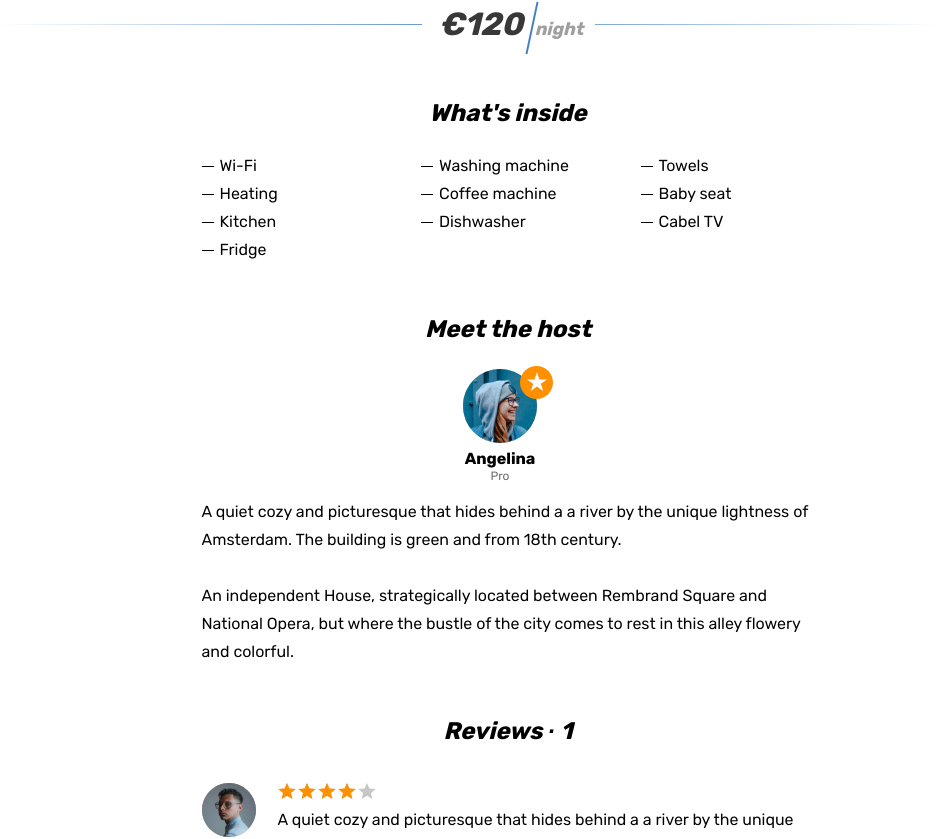
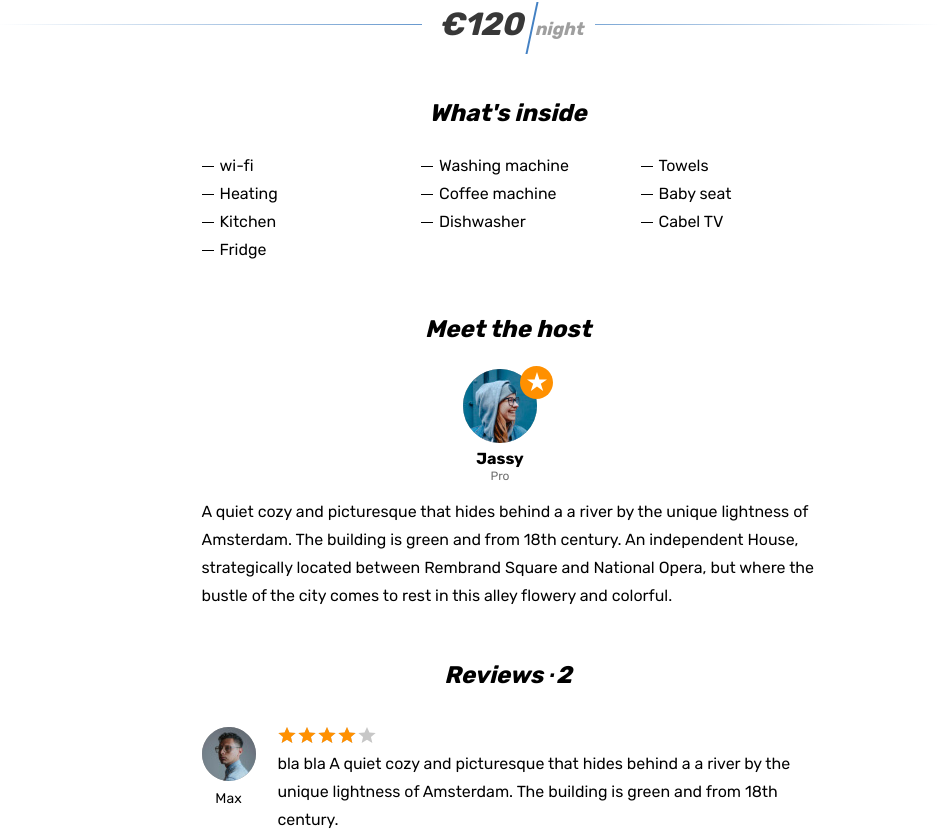
Before and after one commit to htmlacademy-react/243523-six-cities-10, a React (Create React App) app in the folder project/: page /offer/1 in a window 1280 px wide. Shown: the part 752-1591 px from the top of the page, without its empty margins (132-1070 px from the left). Built offline with nearby package versions, Linux system fonts and the light colour scheme.

Commit message:
Changed components according to the mocks & types

```diff
--- a/project/src/components/card-list/card-list.tsx
+++ b/project/src/components/card-list/card-list.tsx
@@ -8,7 +8,7 @@ export type CardListProps = {
 }
 
 export const CardList: FC<CardListProps> = ({offers}) => {
-  const [activeCard, setActiveCard] = useState<string>();
+  const [activeCard, setActiveCard] = useState<number>();
 
   return (
     <>
--- a/project/src/components/card/card.tsx
+++ b/project/src/components/card/card.tsx
@@ -7,7 +7,7 @@ import {AppRoute, transformRoute} from 'types/const';
 export type CardProps = {
   card: Offer;
   onHover: () => void;
-  activeCard?: string;
+  activeCard?: number;
 }
 
 const Card: FC<CardProps> = ({card, onHover, activeCard}) => (
@@ -41,7 +41,7 @@ const Card: FC<CardProps> = ({card, onHover, activeCard}) => (
         </div>
       </div>
       <h2 className="place-card__name">
-        <Link to={(transformRoute(`${AppRoute.Room}/${activeCard}`))}>{card.description}</Link>
+        <Link to={(transformRoute(`${AppRoute.Room}/${activeCard}`))}>{card.title}</Link>
       </h2>
       <p className="place-card__type">{card.type}</p>
     </div>
--- a/project/src/components/favorite-card/favorite-card.tsx
+++ b/project/src/components/favorite-card/favorite-card.tsx
@@ -56,7 +56,7 @@ export const FavoriteCard: FC<FavoriteCardProps> = ({favoritesPlaces}) => (
                     <h2 className="place-card__name">
                       <Link
                         to={(transformRoute(`${AppRoute.Room}/${favoriteOffer.id}`))}
-                      >{favoriteOffer.description}
+                      >{favoriteOffer.title}
                       </Link>
                     </h2>
                     <p className="place-card__type">{favoriteOffer.type}</p>
--- a/project/src/mocks/offers.ts
+++ b/project/src/mocks/offers.ts
@@ -2,78 +2,189 @@ import {Offer} from 'types/offers';
 
 export const offers: Offer[] = [
   {
-    id: '1',
+    id: 1,
     type: 'Apartment',
     city: {
       name: 'Amsterdam',
-      location: ''
+      location: {
+        latitude: 52.3909553943508,
+        longitude: 4.85309666406198,
+        zoom: 15
+      }
     },
     image: '/img/apartment-01.jpg',
-    description: 'Beautiful & luxurious apartment at great location',
+    description: 'A quiet cozy and picturesque that hides behind a a river by the unique lightness of Amsterdam. The building is green and from 18th century.\n' +
+      'An independent House, strategically located between Rembrand Square and National Opera, but where the bustle of the city comes to rest in this alley flowery and colorful.',
     currency: '€',
     price: 120,
     rating: 5,
     status: 'Premium',
     isPremium: true,
     isFavorite: true,
+    bedrooms: 2,
+    goods: ['wi-fi',
+      ' Washing machine',
+      'Towels',
+      'Heating',
+      'Coffee machine',
+      'Baby seat',
+      ' Kitchen',
+      'Dishwasher',
+      'Cabel TV',
+      'Fridge'],
+    host: {
+      avatarUrl: '/img/avatar-angelina.jpg',
+      id: 1,
+      isPro: true,
+      name: 'Jassy',
+    },
+    images: ['string'],
+    location: {
+      latitude: 52.3909553943508,
+      longitude: 4.85309666406198,
+      zoom: 15
+    },
+    maxAdults: 2,
+    previewImage: 'string',
+    title: 'Beautiful & luxurious studio at great location',
   },
   {
-    id: '2',
+    id: 2,
     type: 'Apartment',
     city: {
       name: 'Amsterdam',
-      location: '',
+      location: {
+        latitude: 52.369553943508,
+        longitude: 4.85309666406198,
+        zoom: 15,
+      },
     },
     image: '/img/room.jpg',
-    description: 'Wood and stone place',
+    description: 'A quiet cozy and picturesque that hides behind a a river by the unique lightness of Amsterdam. The building is green and from 18th century.\n' +
+      'An independent House, strategically located between Rembrand Square and National Opera, but where the bustle of the city comes to rest in this alley flowery and colorful.',
     currency: '€',
     price: 80,
     rating: 4,
+    bedrooms: 1,
     isFavorite: false,
+    isPremium: false,
+    goods: ['wi-fi',
+      ' Washing machine',
+      'Towels',
+      'Heating',
+      'Coffee machine',
+      'Baby seat',
+      ' Kitchen',
+      'Dishwasher',
+      'Cabel TV',
+      'Fridge'],
+    host: {
+      avatarUrl: '/img/avatar.svg',
+      id: 1,
+      isPro: true,
+      name: 'Jassy',
+    },
+    images: ['string'],
+    location: {
+      latitude: 52.369553943508,
+      longitude: 4.85309666406198,
+      zoom: 15,
+    },
+    maxAdults: 2,
+    previewImage: 'string',
+    title: 'Wood and stone place',
   },
   {
-    id: '3',
+    id: 3,
     type: 'Apartment',
     city: {
       name: 'Amsterdam',
-      location: '',
+      location: {
+        latitude: 52.3909553943508,
+        longitude: 4.929309666406198,
+        zoom: 15
+      }
     },
     image: '/img/apartment-02.jpg',
-    description: 'Canal View Prinsengracht',
+    description: 'A quiet cozy and picturesque that hides behind a a river by the unique lightness of Amsterdam. The building is green and from 18th century.\n' +
+      'An independent House, strategically located between Rembrand Square and National Opera, but where the bustle of the city comes to rest in this alley flowery and colorful.',
     currency: '€',
     price: 132,
     rating: 3,
+    bedrooms: 3,
+    isPremium: false,
+    isFavorite: false,
+    goods: ['wi-fi',
+      ' Washing machine',
+      'Towels',
+      'Heating',
+      'Coffee machine',
+      'Baby seat',
+      ' Kitchen',
+      'Dishwasher',
+      'Cabel TV',
+      'Fridge'],
+    host: {
+      avatarUrl: '/img/avatar.svg',
+      id: 1,
+      isPro: true,
+      name: 'Jassy',
+    },
+    images: ['string'],
+    location: {
+      latitude: 52.3909553943508,
+      longitude: 4.929309666406198,
+      zoom: 15
+    },
+    maxAdults: 2,
+    previewImage: 'string',
+    title: 'Canal View Prinsengracht',
   },
   {
-    id: '4',
+    id: 4,
     type: 'Apartment',
     city: {
       name: 'Amsterdam',
-      location: '',
+      location: {
+        latitude: 52.3809553943508,
+        longitude: 4.939309666406198,
+        zoom: 15
+      },
     },
     image: '/img/apartment-03.jpg',
-    description: 'Nice, cozy, warm big bed apartment',
+    description: 'A quiet cozy and picturesque that hides behind a a river by the unique lightness of Amsterdam. The building is green and from 18th century.\n' +
+      'An independent House, strategically located between Rembrand Square and National Opera, but where the bustle of the city comes to rest in this alley flowery and colorful.',
     currency: '€',
     price: 180,
     rating: 5,
     status: 'Premium',
+    bedrooms: 2,
+    isFavorite: true,
     isPremium: true,
-    isFavorite: true,
+    goods: ['wi-fi',
+      ' Washing machine',
+      'Towels',
+      'Heating',
+      'Coffee machine',
+      'Baby seat',
+      ' Kitchen',
+      'Dishwasher',
+      'Cabel TV',
+      'Fridge'],
+    host: {
+      avatarUrl: '/img/avatar.svg',
+      id: 1,
+      isPro: true,
+      name: 'Jassy',
+    },
+    images: ['string'],
+    location: {
+      latitude: 52.3809553943508,
+      longitude: 4.939309666406198,
+      zoom: 15
+    },
+    maxAdults: 2,
+    previewImage: 'string',
+    title: 'Nice, cozy, warm big bed apartment',
   },
-  {
-    id: '5',
-    type: 'Cologne',
-    city: {
-      name: 'Cologne',
-      location: ''
-    },
-    image: '/img/apartment-small-04.jpg',
-    description: 'White castle',
-    currency: '€',
-    price: 180,
-    rating: 5,
-    status: 'Premium',
-    isPremium: true,
-    isFavorite: true,
-  }
 ];
--- a/project/src/mocks/reviews.ts
+++ b/project/src/mocks/reviews.ts
@@ -1,9 +1,27 @@
 export const Reviews = [
   {
     id: 1,
-    name: 'Max',
-    text: ' bla bla A quiet cozy and picturesque that hides behind a a river by the unique lightness of Amsterdam. The building is green and from 18th century.',
+    comment: ' bla bla A quiet cozy and picturesque that hides behind a a river by the unique lightness of Amsterdam. The building is green and from 18th century.',
     date: 'April 2019',
+    rating: 4,
+    user: {
+      id: 1,
+      avatarUrl: '/img/avatar-max.jpg',
+      isPro: true,
+      name: 'Max',
+    }
+  },
+  {
+    id: 2,
+    comment: 'A quiet cozy and picturesque that hides behind a a river by the unique lightness of Amsterdam. The building is green and from 18th century.',
+    date: 'April 2022',
+    rating: 5,
+    user: {
+      id: 1,
+      avatarUrl: '/img/avatar-max.jpg',
+      isPro: true,
+      name: 'Max',
+    }
   }
 ];
 
--- a/project/src/pages/room/room.tsx
+++ b/project/src/pages/room/room.tsx
@@ -6,6 +6,7 @@ import CardList from 'components/card-list';
 import ReviewForm from 'components/review-form';
 import {Offer} from 'types/offers';
 import {Titles} from 'types/const';
+import {Reviews} from 'mocks/reviews';
 
 export type RoomProps = {
   offers: Offer[]
@@ -13,7 +14,7 @@ export type RoomProps = {
 
 export const Room: FC<RoomProps> = ({offers}) => {
   const params = useParams();
-  const property = offers.find((item: Offer) => item.id === params.id);
+  const property = offers.find((item: Offer) => item.id === Number(params.id));
 
   return (
     <div className="page">
@@ -51,7 +52,7 @@ export const Room: FC<RoomProps> = ({offers}) => {
                   </div>}
                 <div className="property__name-wrapper">
                   <h1 className="property__name">
-                    {property.description}
+                    {property.title}
                   </h1>
                   <button className="property__bookmark-button button" type="button">
                     <svg className="property__bookmark-icon" width="31" height="33">
@@ -72,49 +73,22 @@ export const Room: FC<RoomProps> = ({offers}) => {
                     {property.type}
                   </li>
                   <li className="property__feature property__feature--bedrooms">
-                    3 Bedrooms
+                    {property.bedrooms} Bedrooms
                   </li>
                   <li className="property__feature property__feature--adults">
-                    Max 4 adults
+                    Max {property.maxAdults} adults
                   </li>
                 </ul>
                 <div className="property__price">
-                  <b className="property__price-value">&euro;120</b>
+                  <b className="property__price-value">{property.currency}{property.price}</b>
                   <span className="property__price-text">&nbsp;night</span>
                 </div>
                 <div className="property__inside">
                   <h2 className="property__inside-title">What&apos;s inside</h2>
                   <ul className="property__inside-list">
-                    <li className="property__inside-item">
-                      Wi-Fi
-                    </li>
-                    <li className="property__inside-item">
-                      Washing machine
-                    </li>
-                    <li className="property__inside-item">
-                      Towels
-                    </li>
-                    <li className="property__inside-item">
-                      Heating
-                    </li>
-                    <li className="property__inside-item">
-                      Coffee machine
-                    </li>
-                    <li className="property__inside-item">
-                      Baby seat
-                    </li>
-                    <li className="property__inside-item">
-                      Kitchen
-                    </li>
-                    <li className="property__inside-item">
-                      Dishwasher
-                    </li>
-                    <li className="property__inside-item">
-                      Cabel TV
-                    </li>
-                    <li className="property__inside-item">
-                      Fridge
-                    </li>
+                    {property.goods.map((inside) => (
+                      <li key={inside} className="property__inside-item">{inside}</li>
+                    ))}
                   </ul>
                 </div>
                 <div className="property__host">
@@ -127,37 +101,37 @@ export const Room: FC<RoomProps> = ({offers}) => {
                       />
                     </div>
                     <span className="property__user-name">
-                    Angelina
+                      {property.host.name}
                     </span>
+                    {property.host.isPro &&
                       <span className="property__user-status">
                       Pro
-                    </span>
+                      </span>}
                   </div>
                   <div className="property__description">
                     <p className="property__text">
-                      A quiet cozy and picturesque that hides behind a a river by the unique lightness of Amsterdam. The
-                      building is green and from 18th century.
-                    </p>
-                    <p className="property__text">
-                      An independent House, strategically located between Rembrand Square and National Opera, but where
-                      the
-                      bustle of the city comes to rest in this alley flowery and colorful.
+                      {property.description}
                     </p>
                   </div>
                 </div>
                 <section className="property__reviews reviews">
-                  <h2 className="reviews__title">Reviews &middot; <span className="reviews__amount">1</span></h2>
-                  <ul className="reviews__list">
+                  <h2 className="reviews__title">Reviews &middot;
+                    <span className="reviews__amount">
+                      {Reviews.length}
+                    </span>
+                  </h2>
+                  {Reviews.map((review) => (
+                    <ul className="reviews__list" key={review.id}>
                       <li className="reviews__item">
                         <div className="reviews__user user">
                           <div className="reviews__avatar-wrapper user__avatar-wrapper">
-                          <img className="reviews__avatar user__avatar" src="/img/avatar-max.jpg" width="54"
+                            <img className="reviews__avatar user__avatar" src={review.user.avatarUrl} width="54"
                               height="54"
                               alt="Reviews avatar"
                             />
                           </div>
                           <span className="reviews__user-name">
-                        Max
+                            {review.user.name}
                           </span>
                         </div>
                         <div className="reviews__info">
@@ -168,14 +142,13 @@ export const Room: FC<RoomProps> = ({offers}) => {
                             </div>
                           </div>
                           <p className="reviews__text">
-                          A quiet cozy and picturesque that hides behind a a river by the unique lightness of Amsterdam.
-                          The
-                          building is green and from 18th century.
+                            {review.comment}
                           </p>
-                        <time className="reviews__time" dateTime="2019-04-24">April 2019</time>
+                          <time className="reviews__time" dateTime="2019-04-24">{review.date}</time>
                         </div>
                       </li>
                     </ul>
+                  ))}
                   <ReviewForm/>
                 </section>
               </div>
```
Also changed, not shown: project/src/types/offers.ts (+24 -3 lines), project/src/types/reviews.ts (+12 -6 lines). Lines whose indentation alone changed are shown as unchanged.
